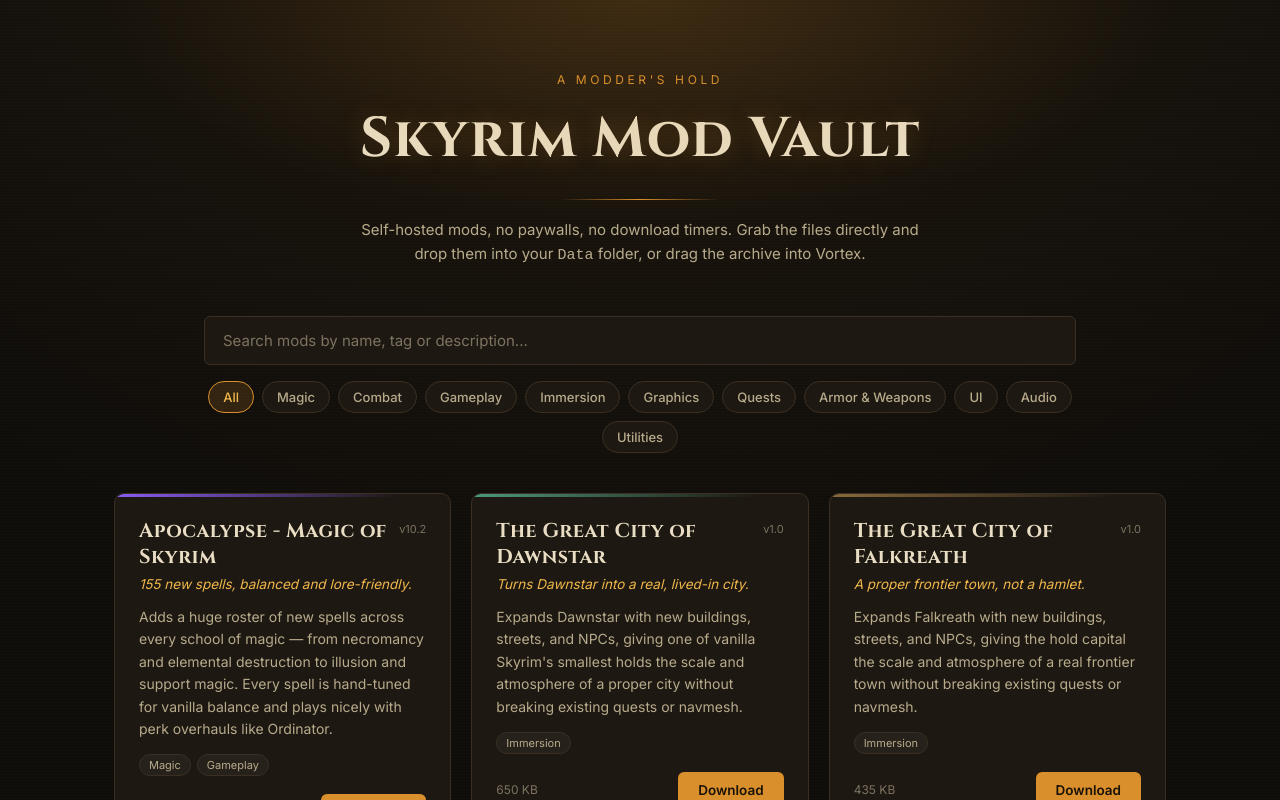
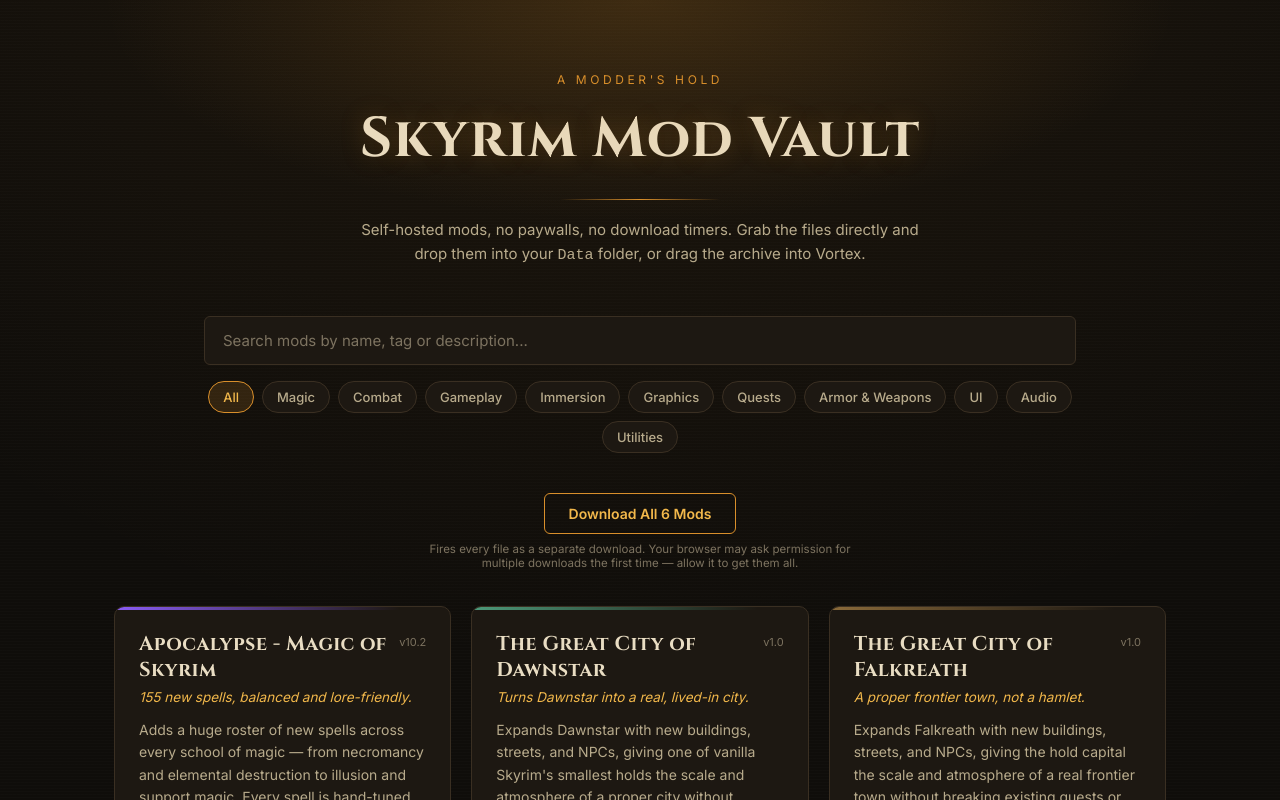
Before and after one commit to anton9750/skyrim-mods-site, a React (Vite) app: page / in a window 1280 px wide. Shown: the top 800 px of the page. Built offline with nearby package versions, Linux system fonts and the light colour scheme.

Commit message:
Add Download All button
Fires every visible mod's download in sequence, staggered to avoid
tripping the browser's multiple-download blocker. Respects the
current search/genre filter.

Co-Authored-By: Claude Sonnet 5 <noreply@anthropic.com>

```diff
--- a/src/App.tsx
+++ b/src/App.tsx
@@ -1,6 +1,7 @@
 import { useMemo, useState } from "react";
 import { Header } from "./components/Header";
 import { SearchAndFilter } from "./components/SearchAndFilter";
+import { DownloadAllButton } from "./components/DownloadAllButton";
 import { ModGrid } from "./components/ModGrid";
 import { Footer } from "./components/Footer";
 import { mods, allGenres, type Genre } from "./data/mods";
@@ -33,6 +34,7 @@ function App() {
         activeGenre={activeGenre}
         onGenreChange={setActiveGenre}
       />
+      <DownloadAllButton mods={filtered} />
       <ModGrid mods={filtered} />
       <Footer />
     </>
--- /dev/null
+++ b/src/components/DownloadAllButton.tsx
@@ -0,0 +1,85 @@
+import { useState } from "react";
+import styled from "styled-components";
+import type { Mod } from "../data/mods";
+
+const Wrap = styled.div`
+  max-width: 920px;
+  margin: 0 auto 36px;
+  padding: 0 24px;
+  display: flex;
+  flex-direction: column;
+  align-items: center;
+  gap: 8px;
+`;
+
+const Button = styled.button`
+  font-family: ${(p) => p.theme.font.body};
+  font-weight: 600;
+  font-size: 14px;
+  padding: 11px 24px;
+  border-radius: ${(p) => p.theme.radius};
+  background: transparent;
+  color: ${(p) => p.theme.colors.emberBright};
+  border: 1px solid ${(p) => p.theme.colors.ember};
+  cursor: pointer;
+  transition: background 0.15s ease, color 0.15s ease;
+
+  &:hover:not(:disabled) {
+    background: rgba(217, 143, 43, 0.14);
+  }
+
+  &:disabled {
+    opacity: 0.6;
+    cursor: default;
+  }
+`;
+
+const Hint = styled.p`
+  margin: 0;
+  font-size: 11.5px;
+  color: ${(p) => p.theme.colors.muted};
+  text-align: center;
+  max-width: 440px;
+`;
+
+function triggerDownload(url: string) {
+  const link = document.createElement("a");
+  link.href = url;
+  link.download = "";
+  link.rel = "noopener";
+  document.body.appendChild(link);
+  link.click();
+  document.body.removeChild(link);
+}
+
+export function DownloadAllButton({ mods }: { mods: Mod[] }) {
+  const [downloading, setDownloading] = useState(false);
+
+  const handleClick = () => {
+    if (downloading || mods.length === 0) return;
+    setDownloading(true);
+    mods.forEach((mod, i) => {
+      setTimeout(() => {
+        triggerDownload(mod.downloadUrl);
+        if (i === mods.length - 1) {
+          setTimeout(() => setDownloading(false), 400);
+        }
+      }, i * 500);
+    });
+  };
+
+  return (
+    <Wrap>
+      <Button onClick={handleClick} disabled={downloading}>
+        {downloading
+          ? "Starting downloads..."
+          : `Download All ${mods.length} Mods`}
+      </Button>
+      <Hint>
+        Fires every file as a separate download. Your browser may ask
+        permission for multiple downloads the first time &mdash; allow it to
+        get them all.
+      </Hint>
+    </Wrap>
+  );
+}
```
